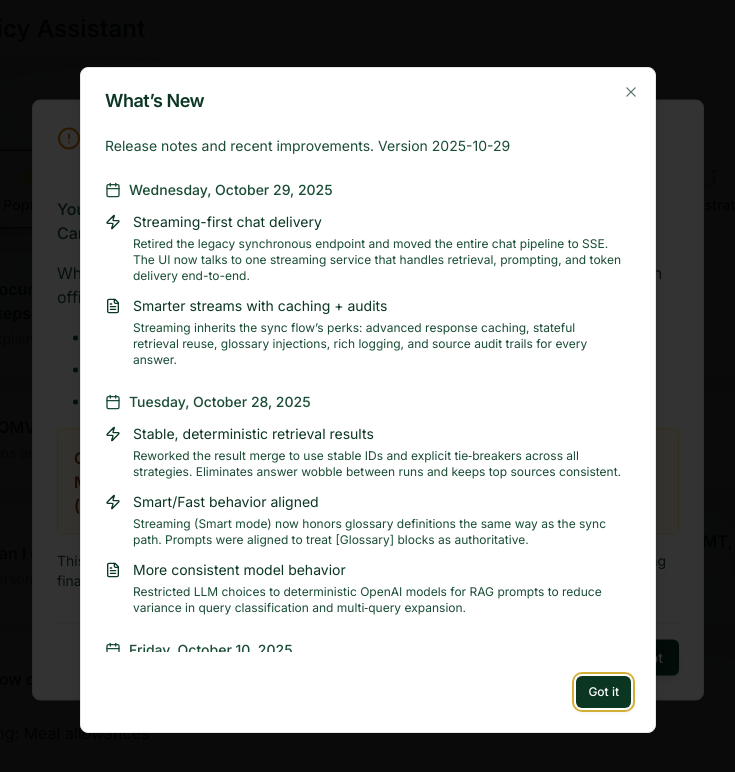
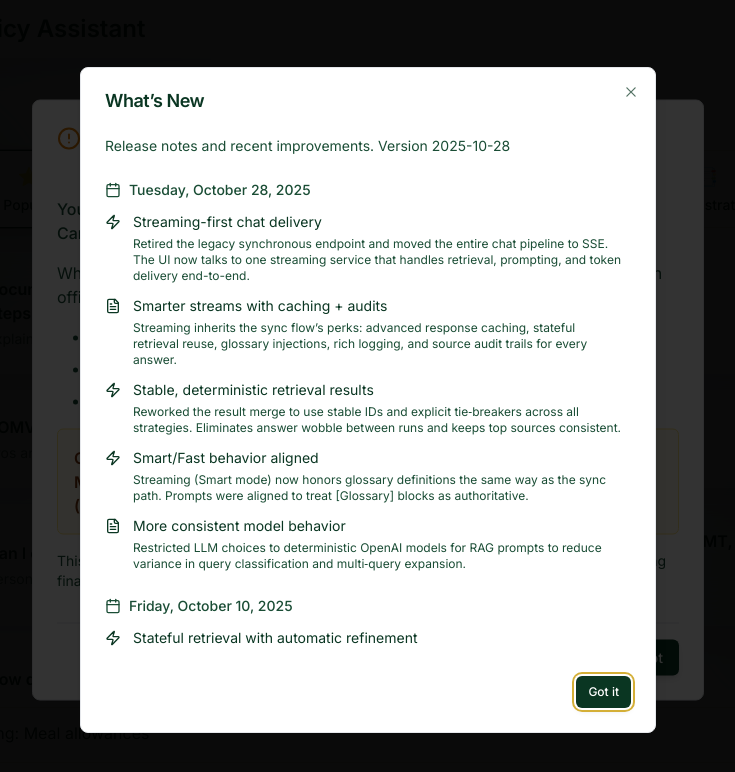
Before and after one commit to panic80/32cbgg8, a React (Vite) app: page /chat in a window 1280 px wide. Shown: the top 772 px of the page, without its empty margins (272-1007 px from the left). Built offline with nearby package versions, Linux system fonts and the light colour scheme.

Commit message:
Align What's New entry date

```diff
--- a/src/pages/ChatPage/constants/whatsNew.tsx
+++ b/src/pages/ChatPage/constants/whatsNew.tsx
@@ -13,11 +13,11 @@ export interface WhatsNewDateGroup {
 }
 
 // Bump this when you add new release notes
-export const WHATS_NEW_VERSION = '2025-10-29';
+export const WHATS_NEW_VERSION = '2025-10-28';
 
 export const WHATS_NEW_BY_DATE: WhatsNewDateGroup[] = [
   {
-    date: 'Wednesday, October 29, 2025',
+    date: 'Tuesday, October 28, 2025',
     updates: [
       {
         icon: <Zap className="w-4 h-4" />,
@@ -31,11 +31,6 @@ export const WHATS_NEW_BY_DATE: WhatsNewDateGroup[] = [
         description:
           'Streaming inherits the sync flow’s perks: advanced response caching, stateful retrieval reuse, glossary injections, rich logging, and source audit trails for every answer.',
       },
-    ],
-  },
-  {
-    date: 'Tuesday, October 28, 2025',
-    updates: [
       {
         icon: <Zap className="w-4 h-4" />,
         text: 'Stable, deterministic retrieval results',
```
